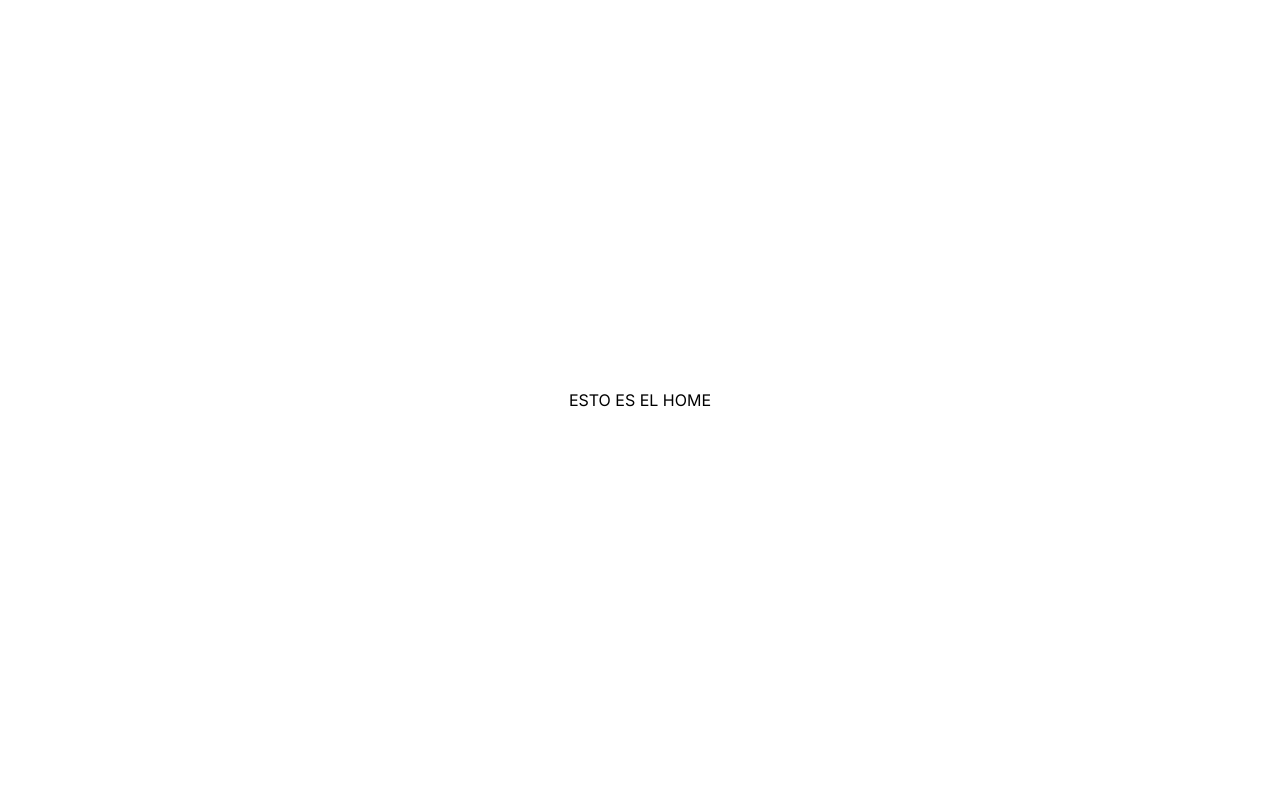
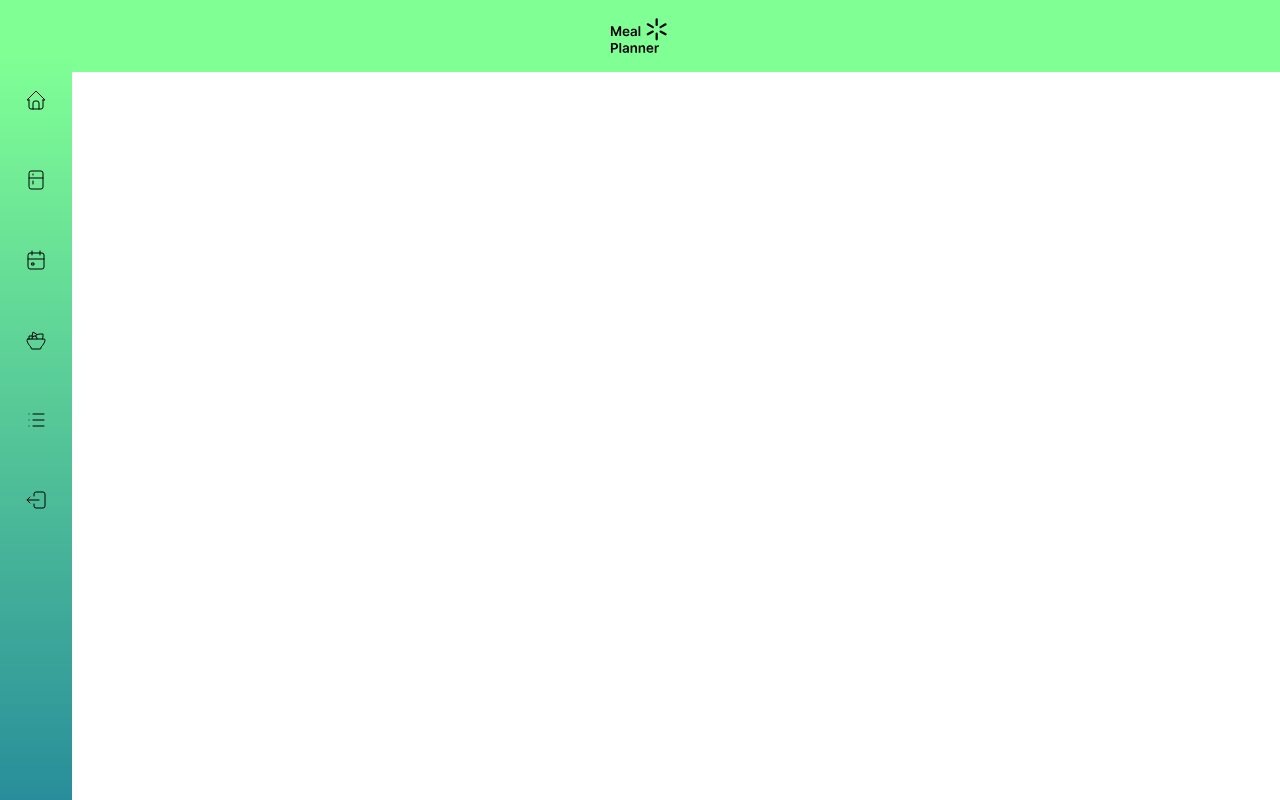
Before and after one commit to NicolasGabrieloni/meal-planner, a Next.js app: page /home in a window 1280 px wide. Built offline with nearby package versions, Linux system fonts and the light colour scheme.

Commit message:
layout with navbar done, menu completely responsive

```diff
--- a/app/(logged)/calendar/page.tsx
+++ b/app/(logged)/calendar/page.tsx
@@ -0,0 +1,3 @@
+export default function Calendar() {
+  return <div>ESTO ES EL CALENDARIO</div>;
+}
--- a/app/(logged)/depot/page.tsx
+++ b/app/(logged)/depot/page.tsx
@@ -0,0 +1,3 @@
+export default function Depot() {
+  return <div>ESTO ES EL ALMACEN</div>;
+}
--- a/app/(logged)/home/page.tsx
+++ b/app/(logged)/home/page.tsx
@@ -1,5 +1,5 @@
 function Home() {
-  return <div>ESTO ES EL HOME</div>;
+  return <div className="">home</div>;
 }
 
 export default Home;
--- a/app/(logged)/layout.tsx
+++ b/app/(logged)/layout.tsx
@@ -1,12 +1,13 @@
+import { NavMenu } from "@/components/NavMenu";
+
 export default function LoggedLayout({
   children,
 }: {
   children: React.ReactNode;
 }) {
   return (
-    <div
-      className={`flex h-screen w-screen items-center justify-center bg-white`}
-    >
+    <div className="h-screen w-screen bg-white">
+      <NavMenu />
       {children}
     </div>
   );
--- a/app/(logged)/recipes/page.tsx
+++ b/app/(logged)/recipes/page.tsx
@@ -0,0 +1,3 @@
+export default function Recipes() {
+  return <div>ACA VAN LAS RECETAS</div>;
+}
--- a/app/(logged)/shop-list/page.tsx
+++ b/app/(logged)/shop-list/page.tsx
@@ -0,0 +1,3 @@
+export default function ShopList() {
+  return <div>ESTO ES LA LISTA DE COMPRAS</div>;
+}
--- a/app/components/NavMenu.tsx
+++ b/app/components/NavMenu.tsx
@@ -1,3 +1,5 @@
+"use client";
+
 import {
   IconHome,
   IconFridge,
@@ -5,32 +7,148 @@ import {
   IconSalad,
   IconList,
   IconLogout2,
+  IconMenu2,
 } from "@tabler/icons-react";
 import Link from "next/link";
 import Image from "next/image";
+import { useState } from "react";
 
 export function NavMenu() {
+  const [isMenuOpen, setIsMenuOpen] = useState(false);
+
+  const toggleMenu = () => {
+    setIsMenuOpen(!isMenuOpen);
+  };
+
+  const closeMenu = () => {
+    setIsMenuOpen(false);
+  };
+
   return (
-    <div className="flex flex-col items-center rounded-br-[50px] bg-gradient-to-br from-[#80FF95] to-[#22859B] ">
+    <div className="fixed left-0 top-0 bg-[#80FF95] py-4">
+      <div className="flex w-screen items-center justify-center">
         <Image
-        src="/Logo.svg"
+          src={"/Logo.svg"}
+          alt={"Logo of Meal Planner"}
           width={60}
           height={60}
-        alt="Logo from Meal Planner"
         />
-      <ul className="flex flex-col gap-10 px-6 py-8">
+        <button className="fixed right-4 lg:hidden" onClick={toggleMenu}>
+          <IconMenu2 />
+        </button>
+      </div>
+      <div
+        className={`fixed right-0 top-[72px] ${
+          isMenuOpen ? "lg:block" : "hidden"
+        }`}
+      >
+        <div className="flex flex-col bg-gradient-to-b from-[#80FF95]/80 to-[#22859B]/80 ">
+          <ul className="flex h-screen flex-col space-y-12 px-3 pt-6 lg:hidden">
             <li>
-          <Link href="/nav">
+              <Link
+                href="/home"
+                className="flex flex-row space-x-3 px-10"
+                onClick={closeMenu}
+              >
+                <IconHome
+                  size={24}
+                  stroke={1}
+                  className="hover:stroke-[1.5px]"
+                />
+                <span>Inicio</span>
+              </Link>
+            </li>
+            <li>
+              <Link
+                href="/depot"
+                className="flex w-screen flex-row space-x-3 px-10"
+                onClick={closeMenu}
+              >
+                <IconFridge
+                  size={24}
+                  stroke={1}
+                  className="hover:stroke-[1.5px]"
+                />
+                <span>Almacén</span>
+              </Link>
+            </li>
+            <li>
+              <Link
+                href="/calendar"
+                className="flex flex-row space-x-3 px-10"
+                onClick={closeMenu}
+              >
+                <IconCalendarEvent
+                  size={24}
+                  stroke={1}
+                  className="hover:stroke-[1.5px]"
+                />
+                <span>Calendario</span>
+              </Link>
+            </li>
+            <li>
+              <Link
+                href="/recipes"
+                className="flex flex-row space-x-3 px-10"
+                onClick={closeMenu}
+              >
+                <IconSalad
+                  size={24}
+                  stroke={1}
+                  className="hover:stroke-[1.5px]"
+                />
+                <span>Recetas</span>
+              </Link>
+            </li>
+            <li>
+              <Link
+                href="/shop-list"
+                className="flex flex-row space-x-3 px-10"
+                onClick={closeMenu}
+              >
+                <IconList
+                  size={24}
+                  stroke={1}
+                  className="hover:stroke-[1.5px]"
+                />
+                <span>Lista de compras</span>
+              </Link>
+            </li>
+            <li>
+              <Link
+                href="/"
+                className="flex flex-row space-x-3 px-10"
+                onClick={closeMenu}
+              >
+                <IconLogout2
+                  size={24}
+                  stroke={1}
+                  className="hover:stroke-[1.5px]"
+                />
+                <span>Cerrar sesión</span>
+              </Link>
+            </li>
+          </ul>
+        </div>
+      </div>
+      <div className="fixed left-0 hidden h-screen bg-gradient-to-b from-[#80FF95] to-[#22859B] lg:inline">
+        <ul className="flex flex-col space-y-14 px-6 py-8">
+          <li>
+            <Link href="/home">
               <IconHome size={24} stroke={1} className="hover:stroke-[1.5px]" />
             </Link>
           </li>
           <li>
-          <Link href="/nav">
-            <IconFridge size={24} stroke={1} className="hover:stroke-[1.5px]" />
+            <Link href="/depot">
+              <IconFridge
+                size={24}
+                stroke={1}
+                className="hover:stroke-[1.5px]"
+              />
             </Link>
           </li>
           <li>
-          <Link href="/nav">
+            <Link href="/calendar">
               <IconCalendarEvent
                 size={24}
                 stroke={1}
@@ -39,17 +157,21 @@ export function NavMenu() {
             </Link>
           </li>
           <li>
-          <Link href="/nav">
-            <IconSalad size={24} stroke={1} className="hover:stroke-[1.5px]" />
+            <Link href="/recipes">
+              <IconSalad
+                size={24}
+                stroke={1}
+                className="hover:stroke-[1.5px]"
+              />
             </Link>
           </li>
           <li>
-          <Link href="/nav">
+            <Link href="/shop-list">
               <IconList size={24} stroke={1} className="hover:stroke-[1.5px]" />
             </Link>
           </li>
           <li>
-          <Link href="/nav">
+            <Link href="/">
               <IconLogout2
                 size={24}
                 stroke={1}
@@ -59,5 +181,6 @@ export function NavMenu() {
           </li>
         </ul>
       </div>
+    </div>
   );
 }
--- a/app/page.tsx
+++ b/app/page.tsx
@@ -1,11 +1,9 @@
 import { InputWithLabel } from "@/components/InputWithLabel";
-import { NavMenu } from "@/components/NavMenu";
 import { Button } from "@/components/ui/button";
 
 export default function Home() {
   return (
     <div className="flex flex-col items-center gap-5">
-      <NavMenu />
       <Button variant="blue_outlined">Hola</Button>
       <Button variant="green_outlined">Hola</Button>
       <InputWithLabel labelText="Teletubi azul" />
```
Lines whose indentation alone changed are shown as unchanged.
